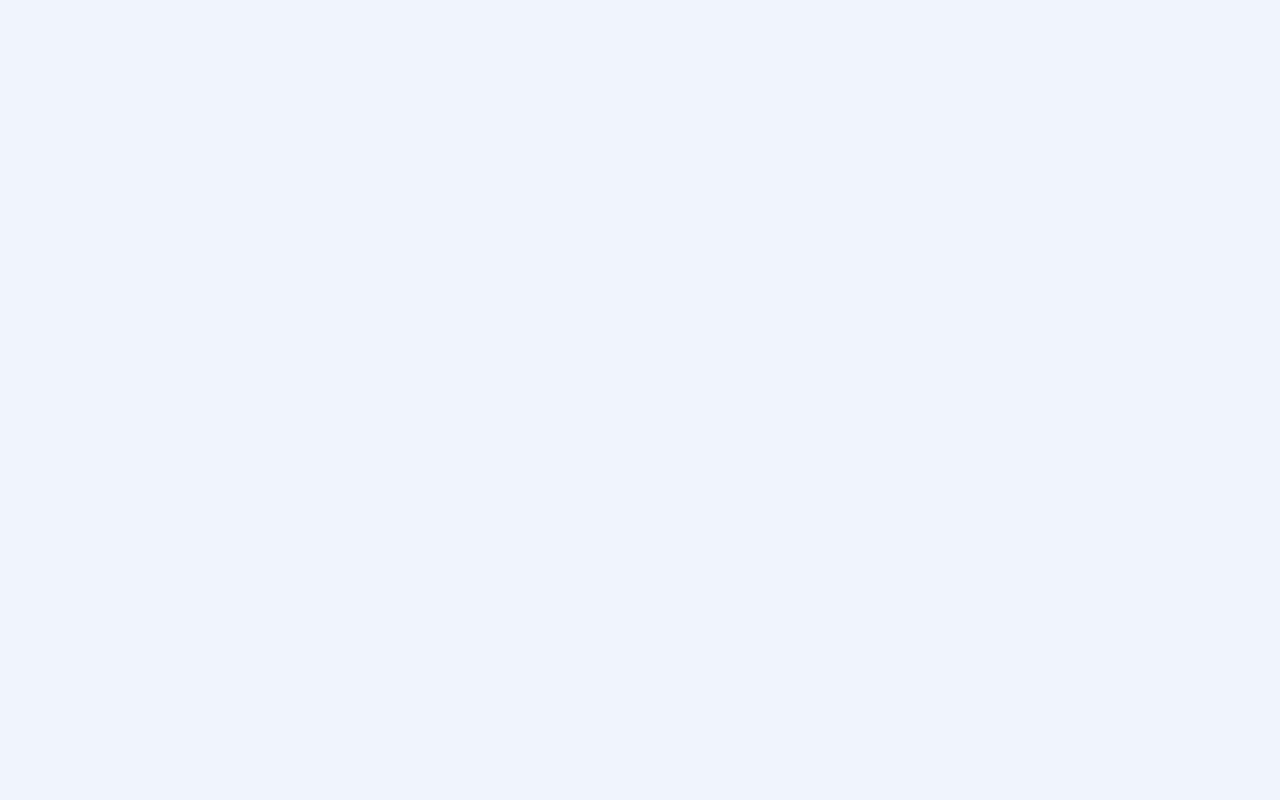
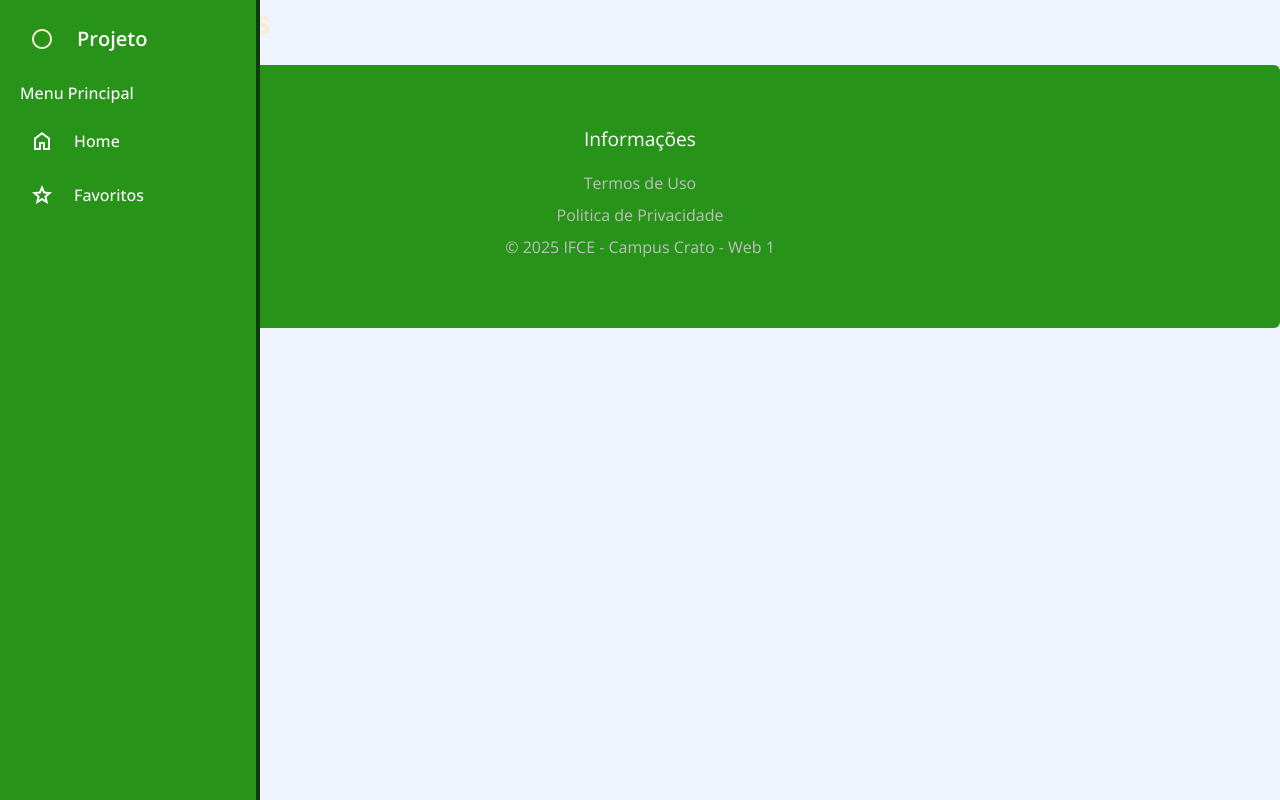
Before and after one commit to JohnOliverz/Projeto-Web-1, a React (Vite) app: page /favoritos in a window 1280 px wide. Before the commit this address had no page. Built offline with nearby package versions, Linux system fonts and the light colour scheme.

Commit message:
♻️ refactor: Nova rota

```diff
--- a/src/routes/routes.jsx
+++ b/src/routes/routes.jsx
@@ -1,13 +1,24 @@
+// routes.jsx
+import React, { useState } from "react";
 import { BrowserRouter, Route, Routes } from "react-router-dom";
 import Home from "../pages/Home/Home";
+import Favoritos from "../pages/Favorites/Favorites";
 
-function AppRoutes(){
-    return(
-        <BrowserRouter>
-            <Routes>
-                <Route path="/" element={<Home/>} ></Route>
-            </Routes>
-        </BrowserRouter>
-    )
+function AppRoutes() {
+  const [favoritos, setFavoritos] = useState([]);
+  const [jogadores, setJogadores] = useState([]); // Defina aqui se for global
 
-} export default AppRoutes
+  return (
+    <BrowserRouter>
+      <Routes>
+        <Route
+          path="/"
+          element={<Home setFavoritos={setFavoritos} favoritos={favoritos} setJogadores={setJogadores} />}
+        />
+        <Route path="/favoritos" element={<Favoritos favoritos={favoritos} />} />
+      </Routes>
+    </BrowserRouter>
+  );
+}
+
+export default AppRoutes;
```
